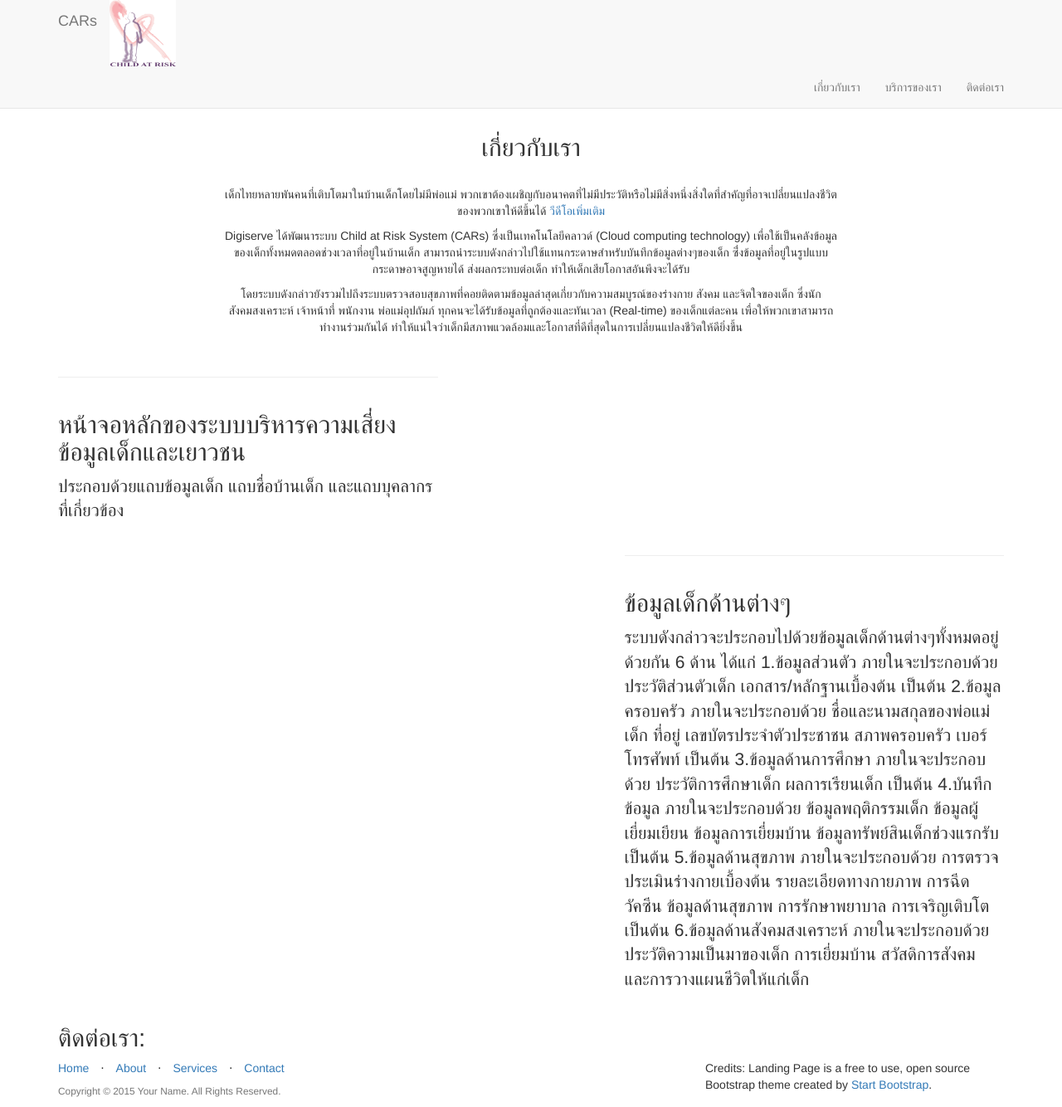
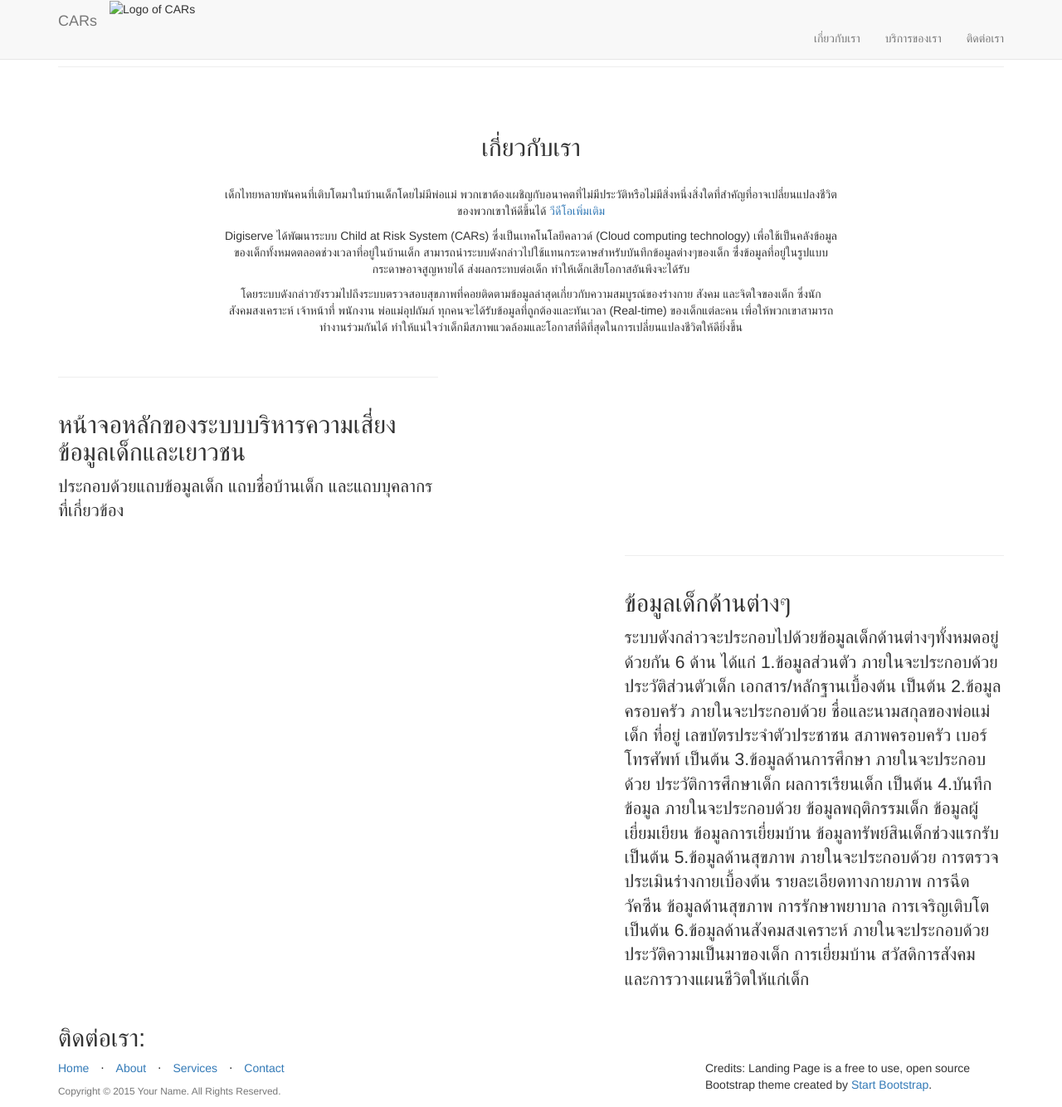
Before and after one commit to Deardigiserve/cars, a Jekyll site: the page built from _posts/2014-09-22-services-2.markdown, in a window 1280 px wide and 1334 px high. Shown: the whole window at 83% size. Built offline with Jekyll 4.4.1, drawn with Linux system fonts in a browser that asks for light colours; nearby versions of some CDN libraries; library files that are not in the unit come from our copies.

Commit message:
Update header.html

```diff
--- a/_includes/header.html
+++ b/_includes/header.html
@@ -14,7 +14,7 @@
 
 	<!-- Logo -->
 	 <div>
-            <img src="/img/logo.jpg" alt="Logo of CARs" width="80" height="80">
+            <img src="logo.jpg" alt="Logo of CARs" width="80" height="80">
         </div>
 
         <!-- Collect the nav links, forms, and other content for toggling -->
```
